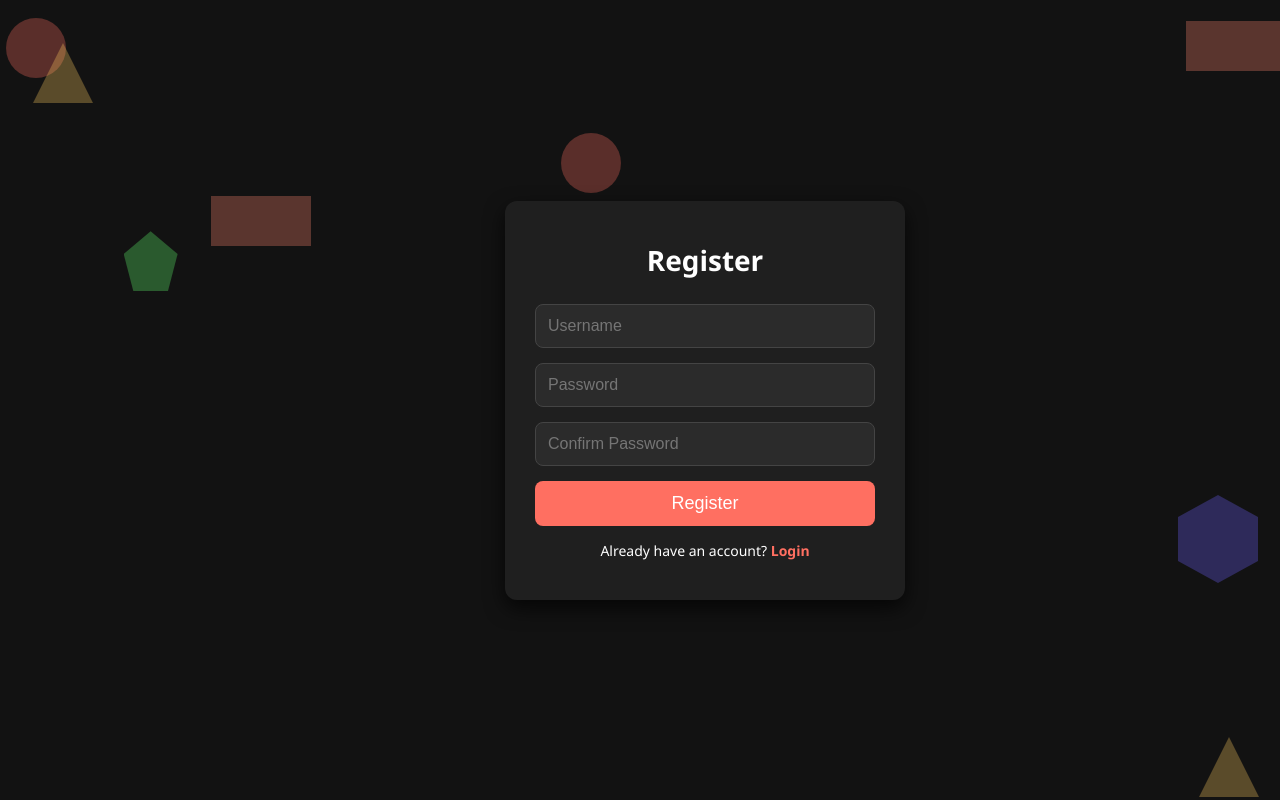
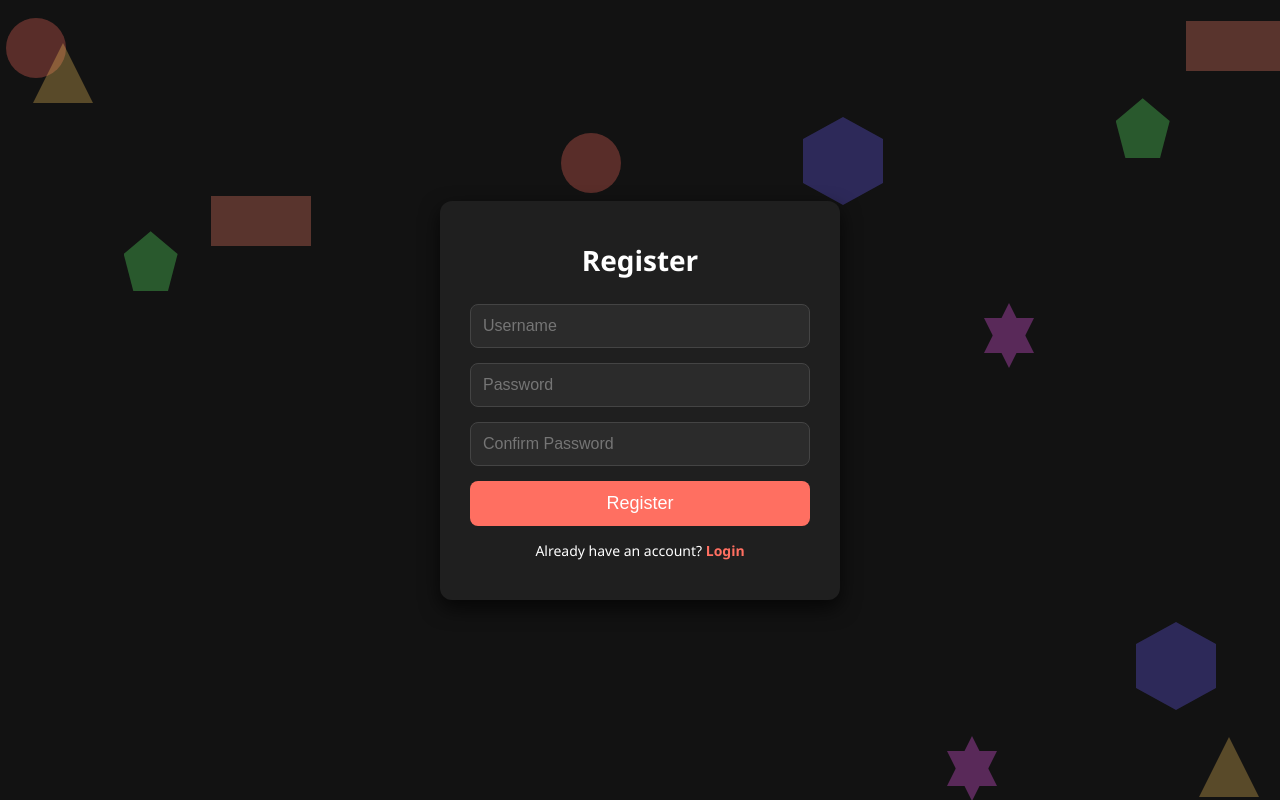
Before and after one commit to GoldenGoo/CPSC476_Group8_TeamProject, a Django app: page /game/register/ in a window 1280 px wide; the page is wider, and only the part inside the window is pictured. Run offline with Django 5.2, Linux system fonts and the light colour scheme.

Commit message:
Fixed the position fighting for the CSS

```diff
--- a/gameapp/static/css/shape_styles.css
+++ b/gameapp/static/css/shape_styles.css
@@ -1,3 +1,19 @@
+/* overlay that contains all floating shapes */
+.shapes-overlay {
+  position: fixed;
+  inset: 0;                 /* top:0; right:0; bottom:0; left:0; */
+  z-index: 1;               /* sits below the container */
+  pointer-events: none;     /* shapes do not capture mouse events */
+  overflow: hidden;
+}
+
+/* shapes positioned relative to the overlay */
+.shapes-overlay .shape {
+  position: absolute;       /* now relative to the overlay */
+  opacity: 0.3;
+  pointer-events: none;
+}
+
 /* Floating shapes container */
 .shape {
     position: absolute;
--- a/gameapp/static/js/shapes_animation.js
+++ b/gameapp/static/js/shapes_animation.js
@@ -1,4 +1,4 @@
-const shapes = document.querySelectorAll('.shape');
+const shapes = document.querySelectorAll('.shapes-overlay .shape');
 shapes.forEach(shape => {
     let x = Math.random() * window.innerWidth;
     let y = Math.random() * window.innerHeight;
--- a/gameapp/templates/accounts/login.html
+++ b/gameapp/templates/accounts/login.html
@@ -106,6 +106,7 @@
 </head>
 <body>
 
+    <div class="shapes-overlay" aria-hidden="true">
         <div class="shape circle"></div>
         <div class="shape rectangle"></div>
         <div class="shape triangle"></div>
@@ -115,6 +116,10 @@
         <div class="shape circle"></div>
         <div class="shape triangle"></div>
         <div class="shape rectangle"></div>
+        <div class="shape hexagon"></div>
+        <div class="shape pentagon"></div>
+        <div class="shape star"></div>
+    </div>
 
     <script src="{% static 'js/shapes_animation.js' %}"></script>
 
--- a/gameapp/templates/accounts/register.html
+++ b/gameapp/templates/accounts/register.html
@@ -107,6 +107,7 @@
 </head>
 <body>
     <!-- Floating shapes -->
+    <div class="shapes-overlay" aria-hidden="true">
         <div class="shape circle"></div>
         <div class="shape rectangle"></div>
         <div class="shape triangle"></div>
@@ -116,6 +117,10 @@
         <div class="shape circle"></div>
         <div class="shape triangle"></div>
         <div class="shape rectangle"></div>
+        <div class="shape hexagon"></div>
+        <div class="shape pentagon"></div>
+        <div class="shape star"></div>
+    </div>
 
     <script src="{% static 'js/shapes_animation.js' %}"></script>
 
--- a/gameapp/templates/home.html
+++ b/gameapp/templates/home.html
@@ -70,6 +70,7 @@
     <link rel="stylesheet" href="{% static 'css/shape_styles.css' %}">
 </head>
 <body>
+    <div class="shapes-overlay" aria-hidden="true">
         <div class="shape circle"></div>
         <div class="shape rectangle"></div>
         <div class="shape triangle"></div>
@@ -82,6 +83,7 @@
         <div class="shape hexagon"></div>
         <div class="shape pentagon"></div>
         <div class="shape star"></div>
+    </div>
 
     <script src="{% static 'js/shapes_animation.js' %}"></script>
 
--- a/gameapp/templates/how_to_play.html
+++ b/gameapp/templates/how_to_play.html
@@ -1,3 +1,4 @@
+{% load static%}
 <!DOCTYPE html>
 <html lang="en">
 <head>
```
Lines whose indentation alone changed are shown as unchanged.
